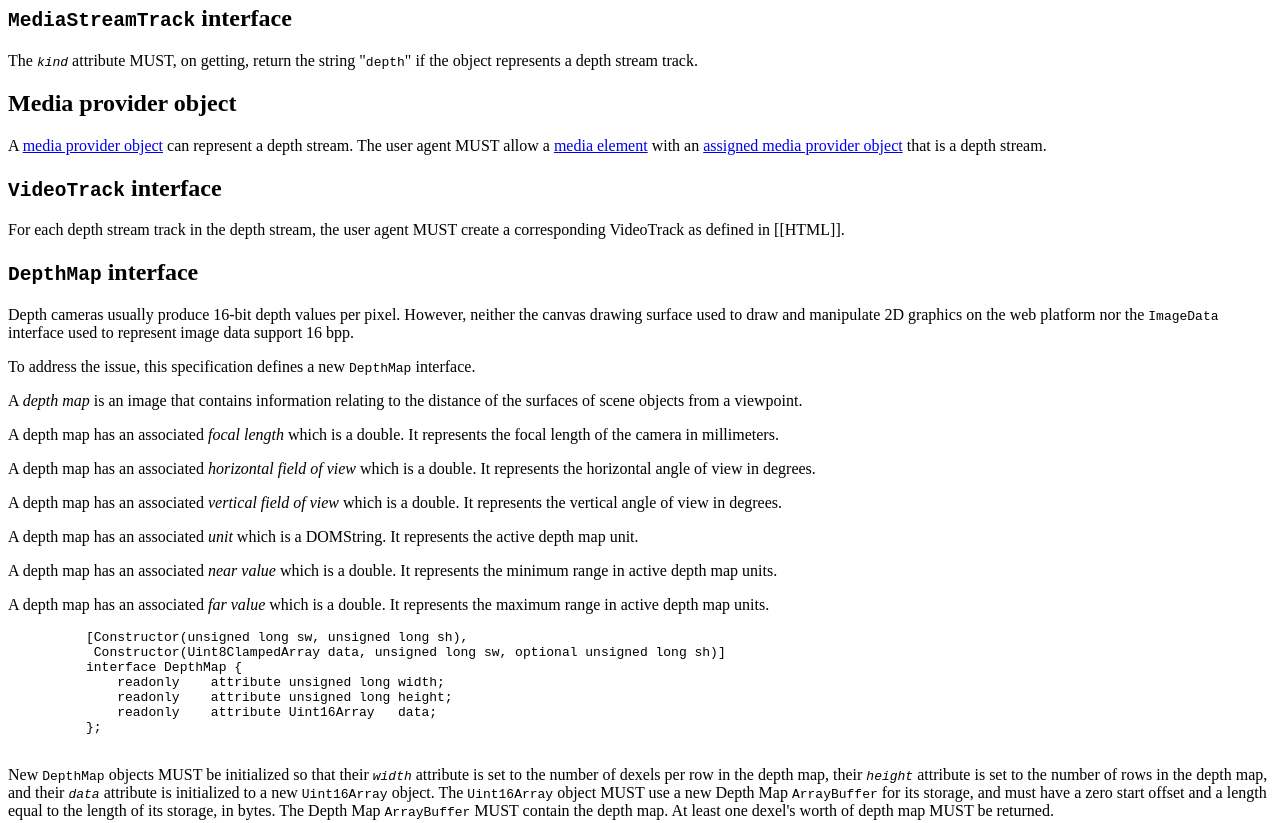
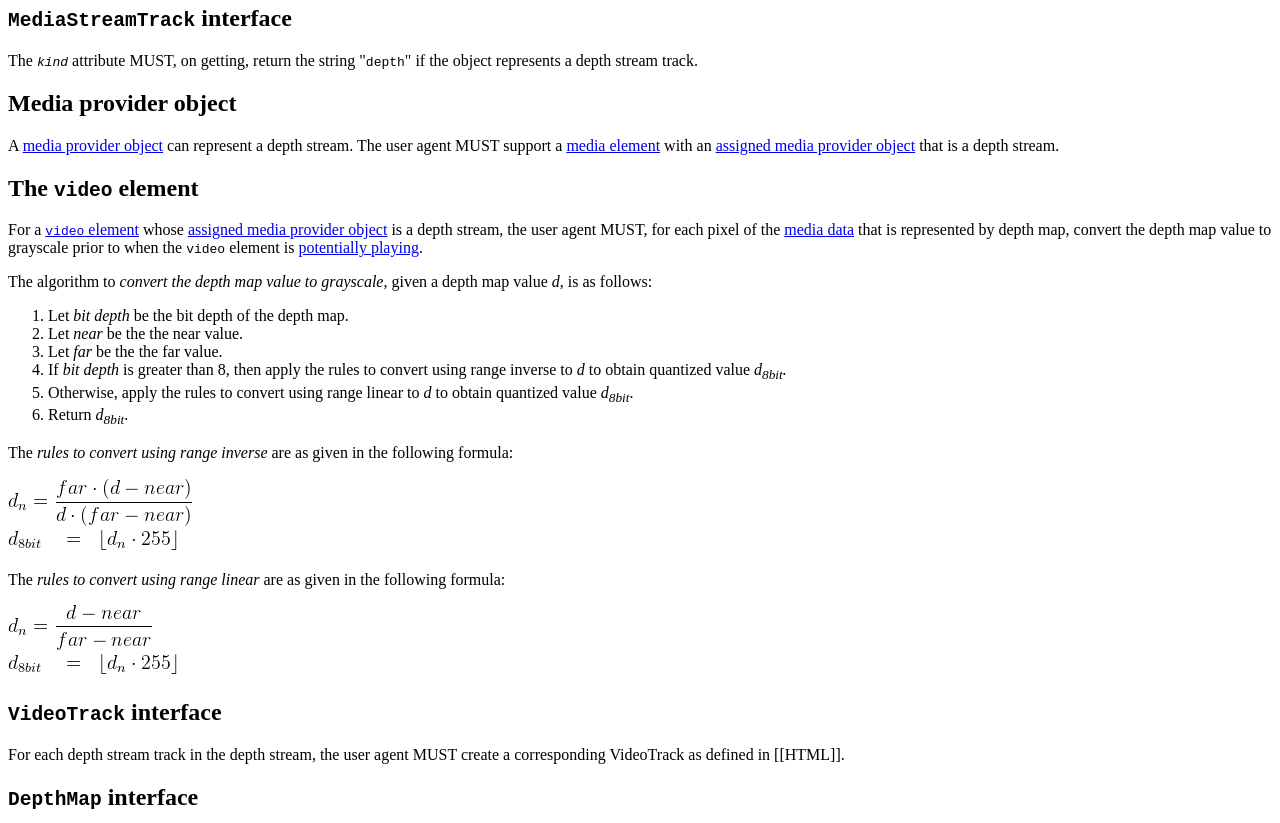
Before and after one commit to w3c/mediacapture-depth, a plain HTML site: page index.html in a window 1280 px wide. Shown: the part 1920-2743 px from the top of the page. Drawn offline with Linux system fonts and the light colour scheme.

Commit message:
The video element w/ depth stream.

```diff
--- a/index.html
+++ b/index.html
@@ -366,7 +366,7 @@
         <p>
           A <a href="https://html.spec.whatwg.org/#media-provider-object">media
           provider object</a> can represent a <a>depth stream</a>. The <a>user
-          agent</a> MUST allow a <a href=
+          agent</a> MUST support a <a href=
           "https://html.spec.whatwg.org/#media-element">media element</a> with
           an <a href=
           "https://html.spec.whatwg.org/#assigned-media-provider-object">assigned
@@ -375,13 +375,63 @@
       </section>
       <section>
         <h2>
-          <code>VideoTrack</code> interface
+          The <code>video</code> element
         </h2>
         <p>
-          For each <a>depth stream track</a> in the <a>depth stream</a>, the
-          <a>user agent</a> MUST create a corresponding <a>VideoTrack</a> as
-          defined in [[HTML]].
+          For a <a href=
+          "https://html.spec.whatwg.org/#the-video-element"><code>video</code>
+          element</a> whose <a href=
+          "https://html.spec.whatwg.org/#assigned-media-provider-object">assigned
+          media provider object</a> is a <a>depth stream</a>, the <a>user
+          agent</a> MUST, for each pixel of the <a href=
+          "https://html.spec.whatwg.org/#media-data">media data</a> that is
+          represented by depth map, <a>convert the depth map value to
+          grayscale</a> prior to when the <code>video</code> element is
+          <a href="https://html.spec.whatwg.org/#potentially-playing">potentially
+          playing</a>.
         </p>
+        <p>
+          The algorithm to <dfn>convert the depth map value to grayscale</dfn>,
+          given a depth map value <var>d</var>, is as follows:
+        </p>
+        <ol>
+          <li>Let <var>bit depth</var> be the bit depth of the depth map.
+          </li>
+          <li>Let <var>near</var> be the the <a>near value</a>.
+          </li>
+          <li>Let <var>far</var> be the the <a>far value</a>.
+          </li>
+          <li>If <var>bit depth</var> is greater than 8, then apply the
+          <a>rules to convert using range inverse</a> to <var>d</var> to obtain
+          quantized value <var>d<sub>8bit</sub>.</var>
+          </li>
+          <li>Otherwise, apply the <a>rules to convert using range linear</a>
+          to <var>d</var> to obtain quantized value
+          <var>d<sub>8bit</sub></var>.
+          </li>
+          <li>Return <var>d<sub>8bit</sub></var>.
+          </li>
+        </ol>
+        <p>
+          The <dfn>rules to convert using range inverse</dfn> are as given in
+          the following formula:
+        </p><img src="images/range-inverse.png" alt="Range inverse"><br>
+        <img src="images/quantization.png" alt="Quantization">
+        <p>
+          The <dfn>rules to convert using range linear</dfn> are as given in
+          the following formula:
+        </p><img src="images/range-linear.png" alt="Range linear"><br>
+        <img src="images/quantization.png" alt="Quantization">
+        <section>
+          <h2>
+            <code>VideoTrack</code> interface
+          </h2>
+          <p>
+            For each <a>depth stream track</a> in the <a>depth stream</a>, the
+            <a>user agent</a> MUST create a corresponding <a>VideoTrack</a> as
+            defined in [[HTML]].
+          </p>
+        </section>
       </section>
       <section>
         <h2>
@@ -605,7 +655,6 @@ function processFrameData(frameData) {
    }
  }
 }
-
 </pre>
       <h3>
         WebGL Fragment Shader based post-processing
@@ -647,7 +696,6 @@ gl.texImage2D(
     // ...
   }
 &lt;/script&gt;
-
 </pre>
     </section>
     <section class='appendix'>
```
Also changed, not shown: images/quantization.png (added), images/range-inverse.png (added), images/range-linear.png (added).
